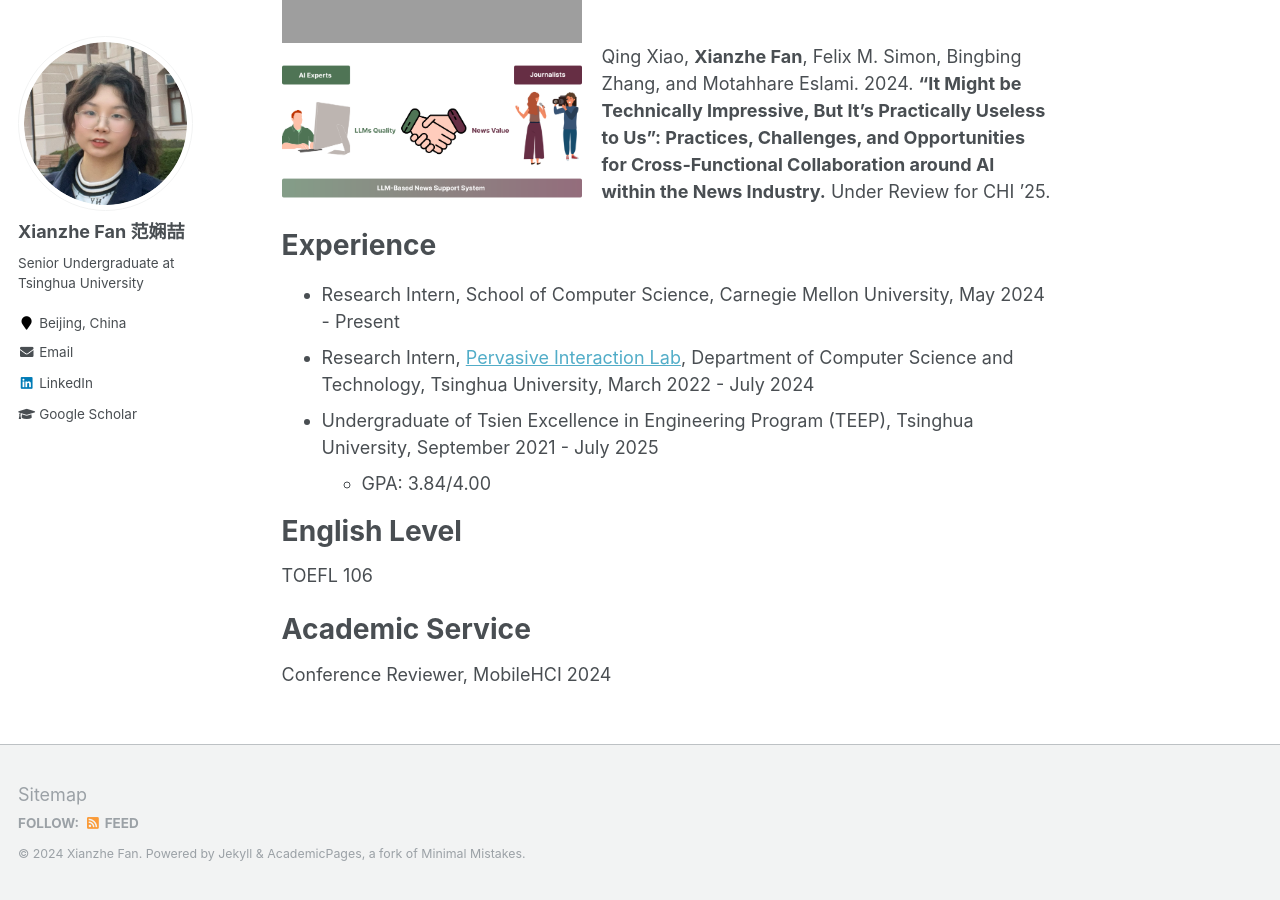
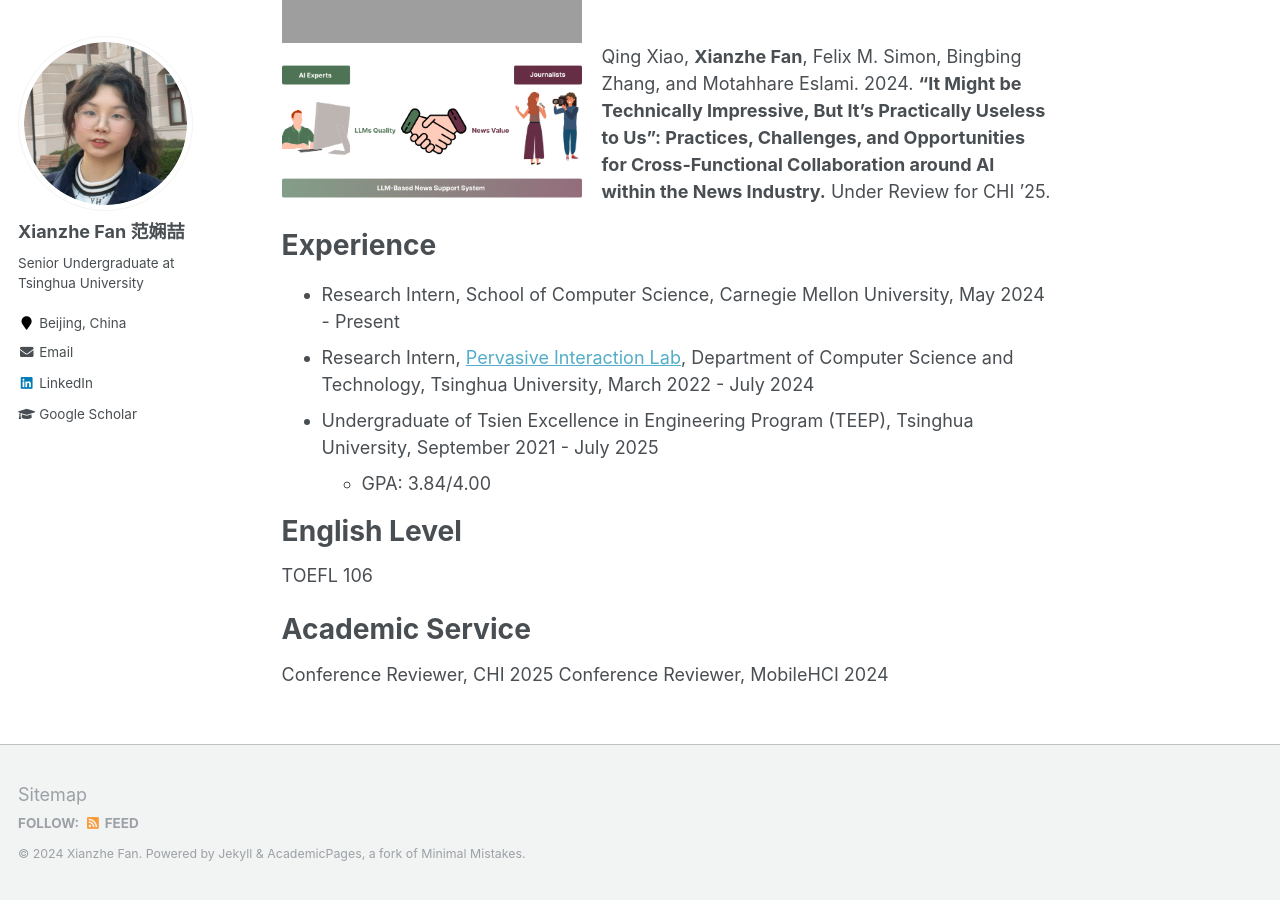
Before and after one commit to XianzheFan/XianzheFan.github.io, a Jekyll site: the page built from _pages/about.md, in a window 1280 px wide and 900 px high, scrolled down 1457 px. Built offline with Jekyll 4.4.1, drawn with Linux system fonts in a browser that asks for light colours.

Commit message:
Add files via upload

```diff
--- a/_pages/about.md
+++ b/_pages/about.md
@@ -63,4 +63,5 @@ TOEFL 106
 
 Academic Service
 ======
+Conference Reviewer, CHI 2025
 Conference Reviewer, MobileHCI 2024
```
